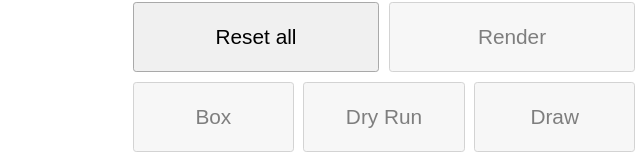
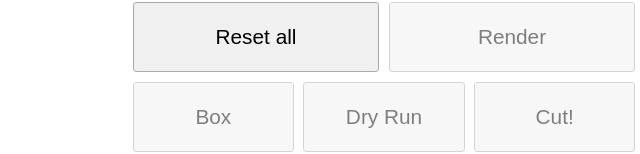
Before and after one commit to tams/plotter-frontend, a website: page public/index.html in a window 1280 px wide. Both pictures are taken after a click on the checkbox "Cut". Shown: the part 643-797 px from the top of the page, 640-1280 px from the left. Drawn offline with Linux system fonts and the light colour scheme.

Commit message:
make sure user knows it's drawing mode

```diff
--- a/public/index.html
+++ b/public/index.html
@@ -84,7 +84,7 @@
 
       <input type="button" disabled id="draw-final" class="big-button" onclick="draw('draw')">
       <label for="draw-final" class="big-button-label">
-        <p>Draw</p>
+        <p>Draw!</p>
       </label>
     </div>
     <script src="script.js"></script>
--- a/public/script.js
+++ b/public/script.js
@@ -84,6 +84,16 @@ const changeRenderOptions = () => {
     let field = document.getElementById(input)
     let resetButton = field.parentElement.parentElement.querySelector(":scope td:nth-child(3) button");
     resetButton.disabled = Boolean(getInput(field) == defaultValues[input]);
+
+    if (input == "input-cut")
+    {
+      let button = document.querySelector("#draw-final+label p");
+      if (getInput(field)) {
+        button.innerHTML = "Cut!";
+      } else {
+        button.innerHTML = "Draw!";
+      }
+    }
   }
 }
 
```
